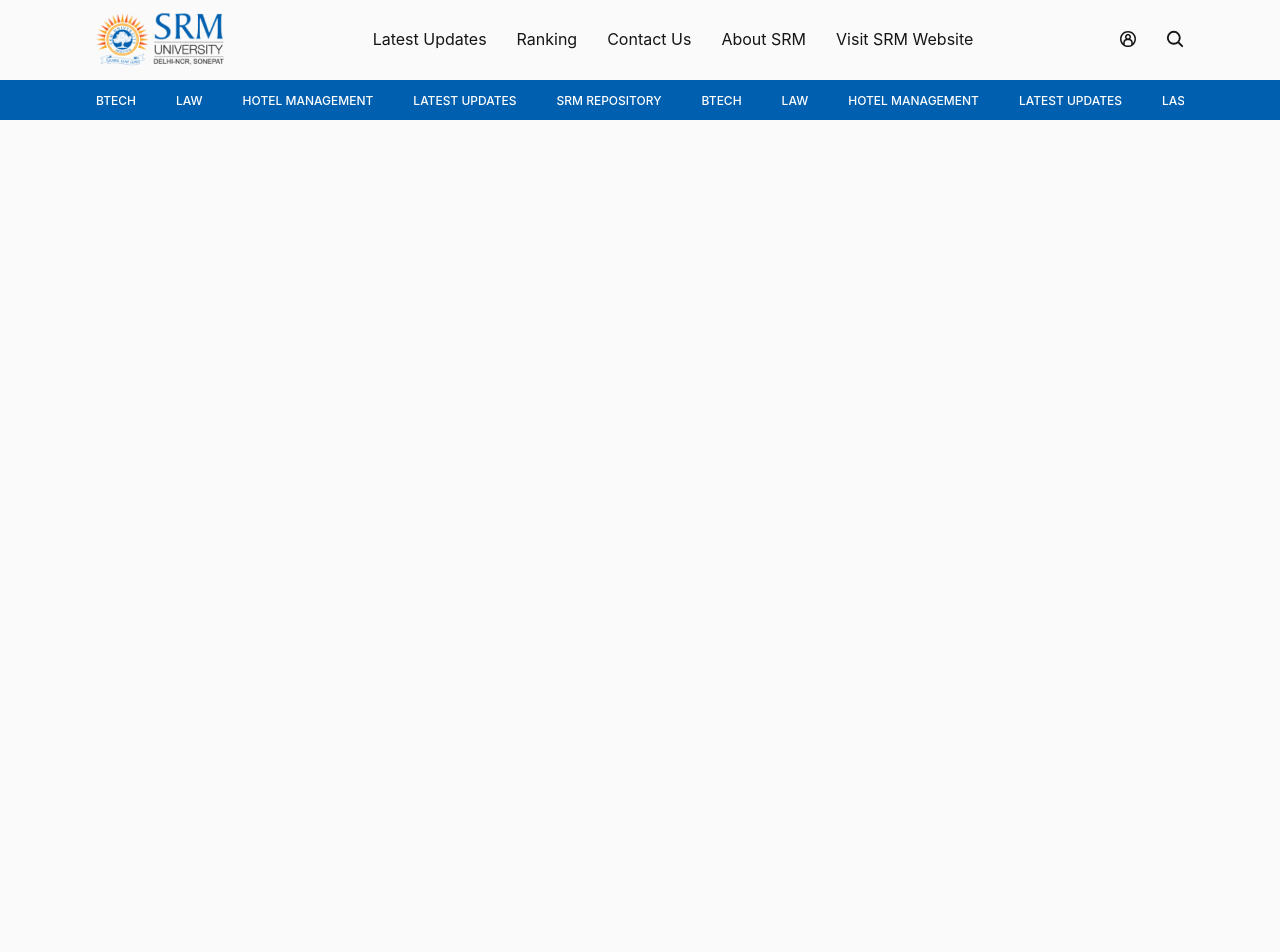
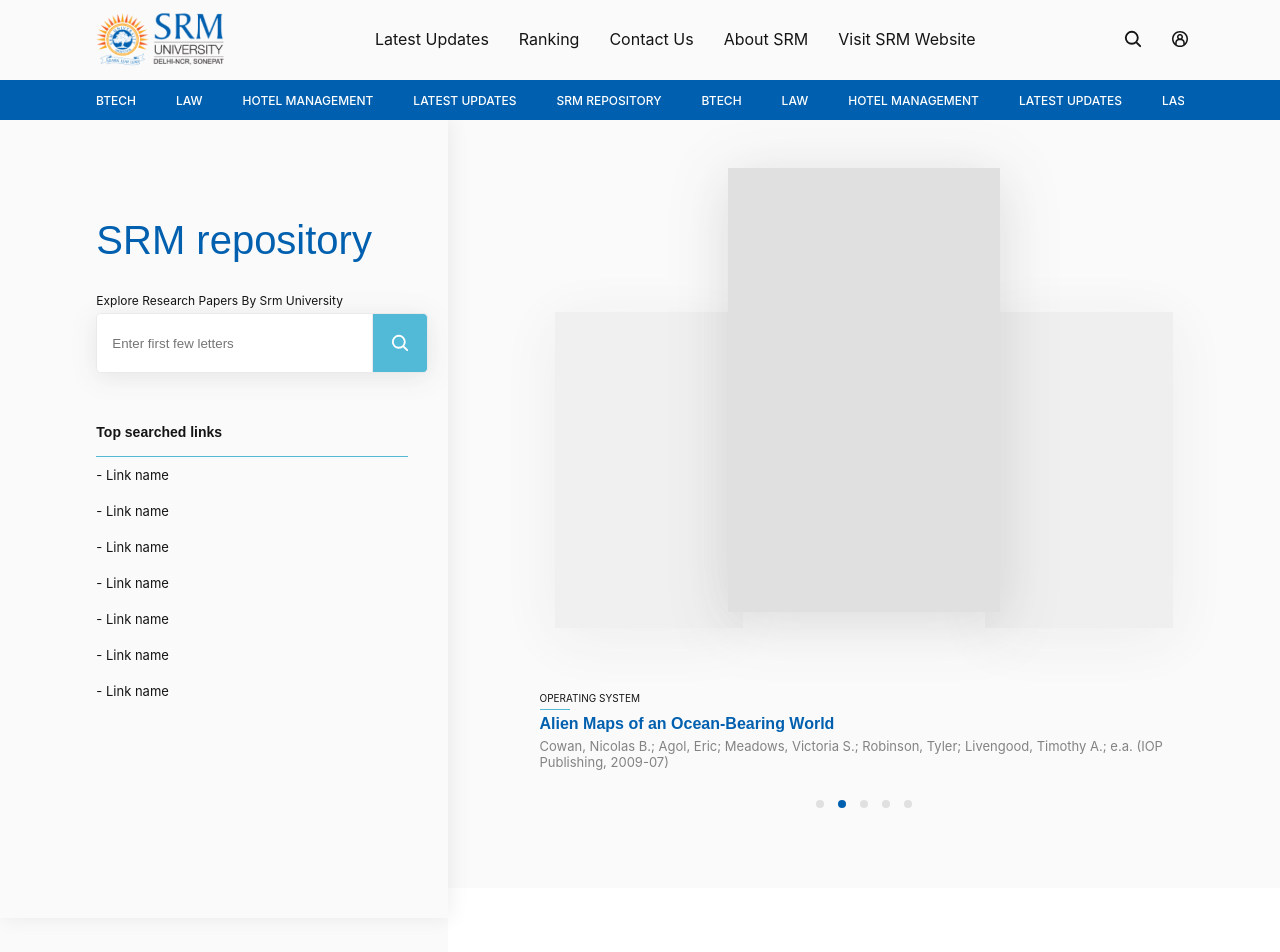
Before and after one commit to auspy/srmRepo, a React (Create React App) app: page / in a window 1280 px wide. Shown: the top 952 px of the page. Before the commit the page ends 800 px from the top, so only its background shows below. Built offline with nearby package versions, Linux system fonts and the light colour scheme.

Commit message:
home page progress, header and subhead changes

```diff
--- a/src/App.js
+++ b/src/App.js
@@ -2,13 +2,16 @@
 import "./static/css/App.css";
 import Header from "./components/Header";
 import SubHeader from "./components/SubHeader";
+import Home from "./screens/Home";
 
 function App() {
   return (
-    <div>
+    <>
       <Header />
       <SubHeader />
-    </div>
+      {/* SCREENS */}
+      <Home />
+    </>
   );
 }
 
--- a/src/components/Header.js
+++ b/src/components/Header.js
@@ -1,19 +1,18 @@
 import IconProfile from "../static/icons/IconProfile";
 import IconSearch from "../static/icons/IconSearch";
-
-const menuItems = [
-  { name: "Latest Updates", href: "/" },
-  { name: "Ranking", href: "/" },
-  { name: "Contact Us", href: "/" },
-  { name: "About SRM", href: "/" },
-  { name: "Visit SRM Website", href: "/" },
-];
-const icons = [<IconProfile />, <IconSearch />];
 
 const Header = () => {
   return (
     <>
-      <div className="frcsb pv10">
+      <div
+      id="header"
+        className="frcsb pv10 bgLightBg"
+        style={{
+          marginBottom: 40,
+          marginLeft: "7.5%",
+          marginRight: "7.15%",
+        }}
+      >
         {/* logo */}
         <img
           src={require("../static/images/logo.png")}
@@ -36,6 +35,7 @@
         <div className="frc">
           {icons?.map((item, i) => (
             <button
+              key={item + i}
               className={`bgNone ${i === icons.length - 1 && "ml30 frc"}`}
             >
               {item}
@@ -48,3 +48,12 @@
 };
 
 export default Header;
+
+const menuItems = [
+  { name: "Latest Updates", href: "/" },
+  { name: "Ranking", href: "/" },
+  { name: "Contact Us", href: "/" },
+  { name: "About SRM", href: "/" },
+  { name: "Visit SRM Website", href: "/" },
+];
+const icons = [<IconSearch />, <IconProfile />];
--- a/src/components/SubHeader.js
+++ b/src/components/SubHeader.js
@@ -1,3 +1,37 @@
+const SubHeader = () => {
+  return (
+    <div
+      className="aPosi bgSrmBlue frc"
+      style={{
+        top: 80,
+        height: 40,
+        width: "100%",
+        left: 0,
+        justifyContent: "center",
+      }}
+    >
+      <div style={{ width: "85%", overflow: "hidden" }} className={"frc"}>
+        {items?.map((item, i) => (
+          <a
+            key={item + i}
+            className={`medi12 frc upper`}
+            style={{
+              color: "white",
+              marginRight: i !== items?.length - 1 ? 40 : 0,
+              minWidth: "max-content",
+            }}
+            href={item.link}
+          >
+            {item.name}
+          </a>
+        ))}
+      </div>
+    </div>
+  );
+};
+
+export default SubHeader;
+
 const items = [
   {
     name: "BTech",
@@ -44,31 +78,3 @@
     link: "/",
   },
 ];
-const SubHeader = () => {
-  return (
-    <div
-      className="aPosi bgSrmBlue frc"
-      style={{
-        top: 80,
-        height: 40,
-        width: "100%",
-        left: 0,
-        justifyContent: "center",
-      }}
-    >
-      <div style={{ width: "85%",overflow:"hidden" }} className={"frc"}>
-        {items?.map((item, i) => (
-          <a
-            className={`medi12 frc upper`}
-            style={{ color: "white",marginRight:i !== items?.length - 1 ?40:0,minWidth:"max-content" }}
-            href={item.link}
-          >
-            {item.name}
-          </a>
-        ))}
-      </div>
-    </div>
-  );
-};
-
-export default SubHeader;
--- /dev/null
+++ b/src/components/common/SearchBar.js
@@ -0,0 +1,44 @@
+import IconSearch from "../../static/icons/IconSearch";
+
+const SearchBar = () => {
+  const commonStyle = {
+    padding: "0px 15px",
+    border: "1px solid #EAEAEA",
+    height: "inherit",
+    boxSizing:"border-box",
+  };
+  return (
+    <div
+      className="frc"
+      style={{
+        height: 60,
+        borderRadius: 5,
+        width:"fit-content",
+        filter: "drop-shadow(0px 4px 12px rgba(51, 51, 51, 0.1))",
+      }}
+    >
+      <input
+        style={{
+          ...commonStyle,
+          width:277,
+          borderRadius: "5px 0px 0px 5px",
+          color: "var(--heading)",
+        }}
+        placeholder={"Enter first few letters"}
+      />
+      <button
+        style={{
+          ...commonStyle,
+          width:55,
+          borderLeft: "none",
+          borderRadius: "0px 5px 5px 0px",
+        }}
+        className="bgNone bgLightBlue"
+      >
+        <IconSearch color={"white"} />
+      </button>
+    </div>
+  );
+};
+
+export default SearchBar;
--- /dev/null
+++ b/src/components/home/LeftMenu.js
@@ -0,0 +1,73 @@
+import SearchBar from "../common/SearchBar";
+
+const LeftMenu = () => {
+  return (
+    <div
+      className="bgLightBg"
+      style={{
+        width: "35%",
+        boxShadow: "2px 0px 20px rgba(0, 0, 0, 0.07)",
+        height: "100%",
+        position: "fixed",
+        left: 0,
+        boxSizing: "border-box",
+      }}
+    >
+      {/* left menu content */}
+      <div
+        style={{
+          marginTop: 100,
+          marginRight: 40,
+          marginLeft: "21.5%",
+        }}
+      >
+        {/* serachbar and heading */}
+        <div>
+          <h1 className="bColor">SRM repository</h1>
+          <div className="mt30">
+            <span className="regu12 caps mb5 frc">
+              Explore research papers by srm university
+            </span>
+            <SearchBar />
+          </div>
+        </div>
+        {/* top seached links */}
+        <div
+          style={{
+            marginTop: 50,
+          }}
+        >
+          {/* heading */}
+          <span className="semi14">Top searched links</span>
+          {/* blue line */}
+          <div className="blueLine mt15" />
+          {/* links */}
+          <div className="fcfs">
+            {topLinks?.map((item, i) => (
+              <a
+                href={item.href}
+                key={item + i}
+                className={`mv10 hColor regu13`}
+              >
+                - {item.name}
+              </a>
+            ))}
+          </div>
+        </div>
+      </div>
+    </div>
+  );
+};
+
+export default LeftMenu;
+
+// 7 links
+const topLinks = [
+  { name: "Link name", href: "/" },
+  { name: "Link name", href: "/" },
+  { name: "Link name", href: "/" },
+  { name: "Link name", href: "/" },
+  { name: "Link name", href: "/" },
+  { name: "Link name", href: "/" },
+  { name: "Link name", href: "/" },
+];
--- /dev/null
+++ b/src/screens/Home.js
@@ -0,0 +1,227 @@
+import LeftMenu from "../components/home/LeftMenu";
+
+const contentSpacing = {
+  marginLeft: "11%",
+  marginRight: "11%",
+  marginBottom: 80,
+};
+const Home = () => {
+  return (
+    <div
+      className="rPosi fcc"
+      style={{
+        width: "100%",
+        zIndex: -1,
+      }}
+    >
+      <LeftMenu />
+      {/* RIGHT SIDE */}
+      <div
+        style={{
+          width: "65%",
+          alignSelf: "flex-end",
+        }}
+      >
+        {/* PDF VIEW */}
+        <PdfView />
+        {/* TOP CONTRIBUTORS */}
+        <TopContri />
+        {/* DEPARTMENTS */}
+      </div>
+    </div>
+  );
+};
+
+export default Home;
+
+const topContri = [
+  { name: "Anjali Mehta", post: "assistant professor", docs: 46 },
+  { name: "Anjali Mehta", post: "assistant professor", docs: 46 },
+  { name: "Anjali Mehta", post: "assistant professor", docs: 46 },
+  { name: "Anjali Mehta", post: "assistant professor", docs: 46 },
+  { name: "Anjali Mehta", post: "assistant professor", docs: 46 },
+  { name: "Anjali Mehta", post: "assistant professor", docs: 46 },
+];
+
+const TopContri = () => {
+  return (
+    <>
+      <div
+        className="fcc"
+        style={{
+          backgroundColor: "white",
+          height: 847,
+        }}
+      >
+        {/* CONTENT */}
+        <div style={{ ...contentSpacing, marginTop: 100 }}>
+          {/* HEADING */}
+          <HomeHeading
+            h1={"scholars having"}
+            h2={"highest contribution"}
+            subHeading={"Top Contributors"}
+          />
+          {/* ITEMS */}
+          <div
+            style={{
+              display: "grid",
+              gridTemplateColumns: "repeat(2,1fr)",
+              gap: "30px 90px",
+            }}
+            className={"mt40"}
+          >
+            {topContri?.map((item, i) => (
+              <TopContriItem key={item + i} info={item} />
+            ))}
+          </div>
+        </div>
+      </div>
+    </>
+  );
+};
+
+const TopContriItem = (props) => {
+  return (
+    <>
+      <div
+        style={{
+          background: "white",
+          border: "1px solid var(--border)",
+          borderRadius: 5,
+          width: 340,
+          height: 175,
+        }}
+      ></div>
+    </>
+  );
+};
+
+// const ViewMoreBtn = () => {
+//   return <></>;
+// };
+
+const HomeHeading = (props) => {
+  return (
+    <>
+      <div className="fcc">
+        <span className="regu14 upper frc">{props.subHeading}</span>
+        <div
+          className="blueLine mv10"
+          style={{
+            width: 30,
+          }}
+        />
+        <span
+          className={`mediP frc hColor caps`}
+          style={{
+            color: props.color || null,
+            fontSize: 28,
+          }}
+        >
+          {props.h1} <span className="bColor ml5">{props.h2}</span>
+        </span>
+      </div>
+    </>
+  );
+};
+
+const pdf = [
+  { name: 1 },
+  { name: 1, select: true },
+  { name: 1 },
+  { name: 1 },
+  { name: 1 },
+];
+const PdfView = () => {
+  const bgBoxesStyle = {
+    position: "relative",
+    width: 245,
+    opacity: 0.4,
+    height: 316,
+    backgroundColor: "var(--border)",
+    filter: "drop-shadow(0px 10px 30px rgba(51, 51, 51, 0.16))",
+  };
+  return (
+    <>
+      <div
+        style={{
+          ...contentSpacing,
+        }}
+      >
+        {/* 3 PAGES BOX */}
+        <div
+          className="frcc"
+          style={{
+            paddingTop: 130,
+          }}
+        >
+          {/* background page left */}
+          <div
+            style={{
+              ...bgBoxesStyle,
+              left: 15,
+            }}
+          ></div>
+          {/* main page */}
+          <div
+            style={{
+              position: "relative",
+              bottom: 80,
+              zIndex: 2,
+              width: 353,
+              height: 444,
+              backgroundColor: "var(--border)",
+              filter: "drop-shadow(0px 10px 30px rgba(51, 51, 51, 0.16))",
+            }}
+          ></div>
+          {/* background page right */}
+          <div
+            style={{
+              ...bgBoxesStyle,
+              right: 15,
+            }}
+          ></div>
+        </div>
+
+        {/* DESCRIPTION */}
+        <div>
+          <span className="regu10 upper frc">operating system</span>
+          <div
+            className="blueLine"
+            style={{
+              width: 30,
+              marginTop: 5,
+              marginBottom: 5,
+            }}
+          />
+          <span className="semi16 frc bColor">
+            Alien Maps of an Ocean-Bearing World
+          </span>
+          <span className="regu13 frc notSelectColor mt5">
+            Cowan, Nicolas B.; Agol, Eric; Meadows, Victoria S.; Robinson,
+            Tyler; Livengood, Timothy A.; e.a. (IOP Publishing, 2009-07)
+          </span>
+        </div>
+        {/* BULLETS */}
+        <div className="gcc mt30">
+          <div className="frc">
+            {pdf?.map((item, i) => (
+              <div
+                key={item + i}
+                style={{
+                  height: 8,
+                  width: 8,
+                  borderRadius: 10,
+                  marginRight: i === pdf.length - 1 ? 0 : 14,
+                  backgroundColor: item.select
+                    ? "var(--srmBlue)"
+                    : "var(--border)",
+                }}
+              />
+            ))}
+          </div>
+        </div>
+      </div>
+    </>
+  );
+};
--- a/src/static/css/App.css
+++ b/src/static/css/App.css
@@ -15,13 +15,14 @@
 
 /* FONTS */
 /* poppins */
-@import url("https://fonts.googleapis.com/css2?family=Poppins:ital,wght@0,600;0,500&display=swap");
+@import url("https://fonts.googleapis.com/css2?family=Poppins:wght@500;600&display=swap");
 /* inter */
 @import url("https://fonts.googleapis.com/css2?family=Inter:wght@400;500&display=swap");
 
 h2,
 .semi16,
-.semi14 {
+.semi14,
+h1,.mediP {
   font-family: "Poppins", sans-serif;
   color: var(--heading);
 }
@@ -47,7 +48,8 @@
 }
 
 .medi12,
-h2 {
+h2,
+h1 {
   font-weight: 500;
 }
 
@@ -82,21 +84,49 @@
   font-size: 16px;
 }
 
-/* PAGE PADDING */
-#root {
-  width: 85%;
+h1 {
+  font-size: 40px;
 }
 
+/* PAGE PADDING */
+#root{
+  width:100vw;
+  display: flex;
+  flex-direction: column;
+  justify-content: center;
+}
 body {
+  justify-content: center;
   display: flex;
-  justify-content: center;
 }
 
 /* BACKGROUNDS */
-.bgLightBg,body{
-background-color: var(--lightBg);
+.bgLightBg,
+body {
+  background-color: var(--lightBg);
 }
 
-.bgSrmBlue{
+.bgSrmBlue {
   background-color: var(--srmBlue);
 }
+.bgLightBlue {
+  background-color: var(--lightBlue);
+}
+
+/* COLORS */
+.bColor {
+  color: var(--srmBlue);
+}
+.hColor {
+  color: var(--heading);
+}
+.notSelectColor {
+  color: var(--notSelect);
+}
+
+/* LINES */
+.blueLine{
+  height: 1px;
+  width: 100%;
+  background-color: var(--lightBlue);
+}
--- a/src/static/css/common.css
+++ b/src/static/css/common.css
@@ -34,7 +34,8 @@
   border: none;
 }
 
-button:hover:enabled,input[type=button]:hover:enabled {
+button:hover:enabled,
+input[type="button"]:hover:enabled {
   opacity: 0.7;
   cursor: pointer;
 }
@@ -56,7 +57,7 @@
 /* TEXT */
 /* semi, regu, medi, medi12, medi14, regu14, regu13, regu12 */
 
-.semi{
+.semi {
   font-weight: 600;
 }
 
@@ -101,7 +102,7 @@
 }
 
 /* FLEX */
-/* f1, fcfs, fcfssb, frc, fcc, frcsb, fccsb, frcsa, frfs, fcfe, */
+/* f1, fcfs, fcfssb, frc, fcc, frcsb, fccsb, frcsa, frfs, fcfe, frcc, */
 .f1 {
   flex: 1;
 }
@@ -114,7 +115,8 @@
 .fccsb,
 .frcsa,
 .frfs,
-.fcfe {
+.fcfe,
+.frcc {
   display: flex;
 }
 
@@ -123,7 +125,8 @@
 .frcsb,
 .fccsb,
 .frcsa,
-.frfs {
+.frfs,
+.frcc {
   flex-direction: row;
   align-items: center;
 }
@@ -159,6 +162,10 @@
   justify-content: space-around;
 }
 
+.frcc{
+  justify-content: center;
+}
+
 .gcc,
 button {
   display: grid;
@@ -168,7 +175,7 @@
 }
 
 /* MARGIN */
-/* mr30, mr20, mr5, mb20, mb15, mv20, mh10, mt30, mt40, mt15, mt5, ml15, ml30 */
+/* mr30, mr20, mr5, mb20, mb15, mv10,mv20, mh10, mt30, mt40, mt15, mt5, ml15, ml30 */
 
 .mr30 {
   margin-right: 30px;
@@ -184,12 +191,19 @@
   margin-bottom: 20px;
 }
 .mb15 {
-  margin-bottom: 20px;
+  margin-bottom: 15px;
+}
+.mb5 {
+  margin-bottom: 5px;
 }
 /* vertical */
 .mv20 {
   margin-bottom: 20px;
   margin-top: 20px;
+}
+.mv10 {
+  margin-bottom: 10px;
+  margin-top: 10px;
 }
 /* horizontal */
 .mh10 {
@@ -214,6 +228,9 @@
 .ml15 {
   margin-left: 15px;
 }
+.ml5 {
+  margin-left: 5px;
+}
 .ml30 {
   margin-left: 30px;
 }
@@ -224,7 +241,7 @@
   padding: 30px;
 }
 
-.pv10{
+.pv10 {
   padding-top: 10px;
   padding-bottom: 10px;
 }
--- a/src/static/icons/IconSearch.js
+++ b/src/static/icons/IconSearch.js
@@ -1,4 +1,4 @@
-const IconSearch = () => {
+const IconSearch = (props) => {
   return (
     <svg
       width="18"
@@ -9,14 +9,14 @@
     >
       <path
         d="M13 13L16.2 16.2"
-        stroke="#151515"
+        stroke={props.color||"#151515"}
         strokeWidth="1.875"
         strokeLinecap="round"
         strokeLinejoin="round"
       />
       <path
         d="M7.80005 13.8C11.1138 13.8 13.8 11.1137 13.8 7.79999C13.8 4.48628 11.1138 1.79999 7.80005 1.79999C4.48634 1.79999 1.80005 4.48628 1.80005 7.79999C1.80005 11.1137 4.48634 13.8 7.80005 13.8Z"
-        stroke="#151515"
+        stroke={props.color||"#151515"}
         strokeWidth="1.875"
         strokeLinecap="round"
         strokeLinejoin="round"
```
